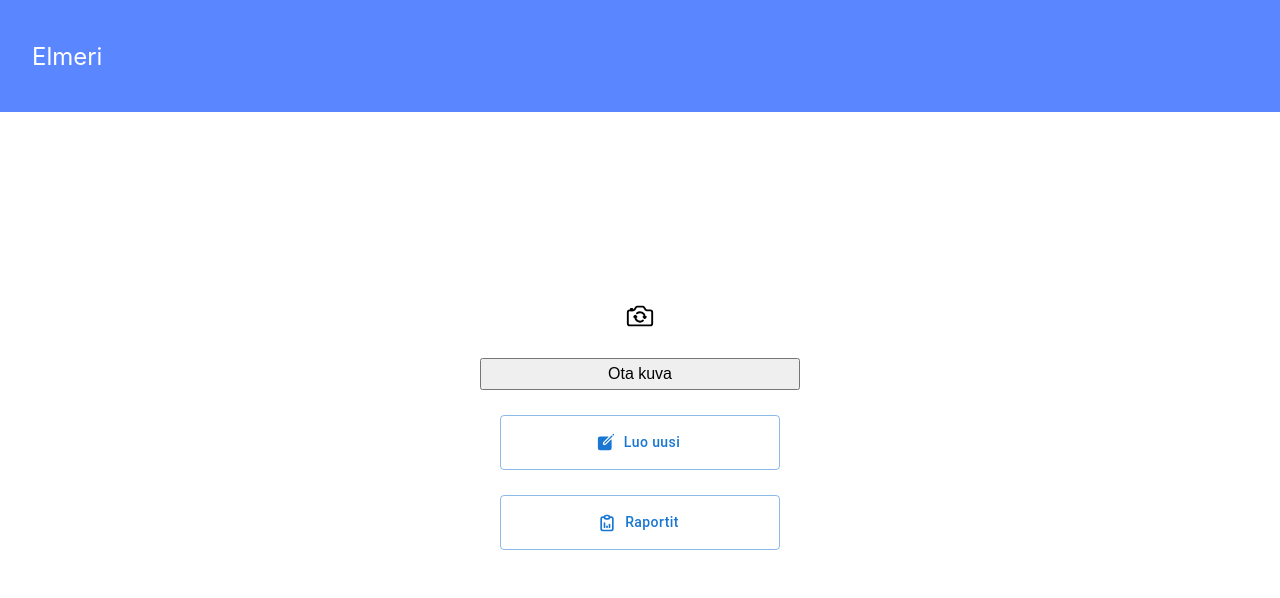
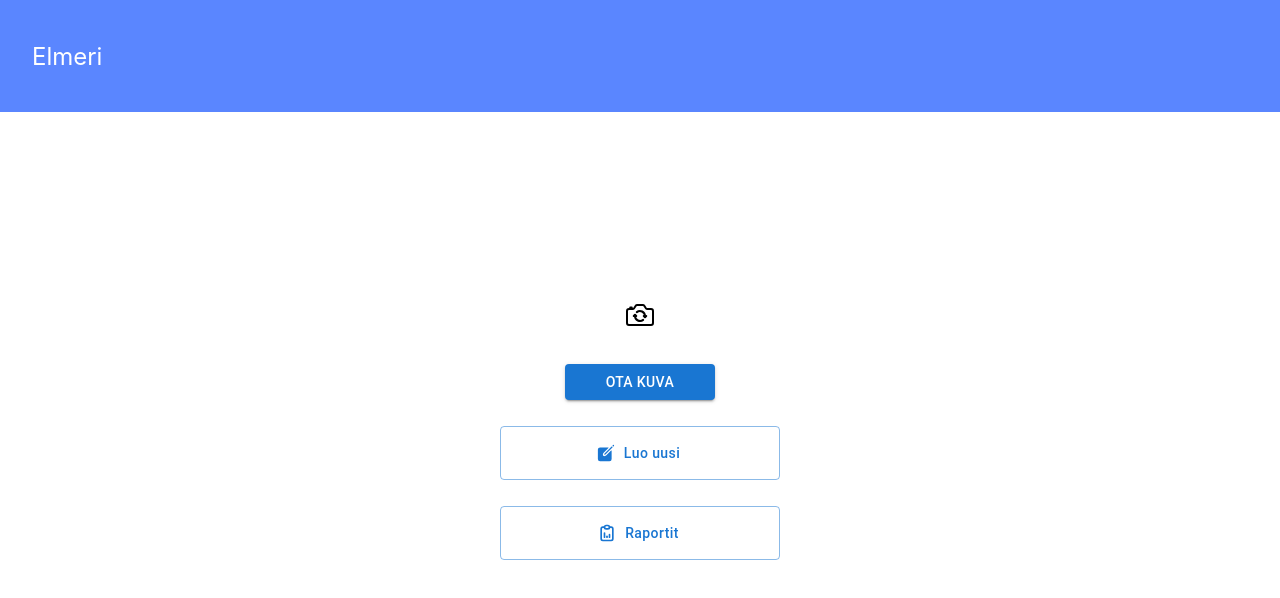
Before and after one commit to Saanah/Elmeri, a React (Create React App) app: page / in a window 1280 px wide. Shown: the top 598 px of the page. Built offline with nearby package versions, Linux system fonts and the light colour scheme; no server answers.

Commit message:
yhdistetty uusi raportin luonti ja kamera

```diff
--- a/src/App.css
+++ b/src/App.css
@@ -20,19 +20,20 @@
   align-items: center;
 }
 
-.btn-container {
-  margin-top: 10px;
+div.camera-container button {
+  width: 50%;
+}
+
+.camera-controls{
+  padding: 1rem;
+  margin-top: 0.3rem;
 }
 
 @media (max-width: 600px) {
   .camera-container {
     width: 100%;
   }
-  .btn-container {
-    margin-top: 5px;
-  }
 }
-
 
 .Ohjeet{
 
--- a/src/components/ReactCamera.jsx
+++ b/src/components/ReactCamera.jsx
@@ -2,6 +2,7 @@ import Webcam from "react-webcam";
 import "../App.css";
 import { IoCameraReverseOutline } from "react-icons/io5";
 import { useCallback, useRef, useState } from "react";
+import Button from "@mui/material/Button";
 
 //HOX! Works only with HTTPS connection -> 'HTTPS=true npm start'
 //Works with chrome, problems with firefox on mobile
@@ -33,20 +34,18 @@ export default function ReactCamera() {
       screenshotQuality={1}
       mirrored={mirrored}
       videoConstraints={{
-        facingMode: mirrored ? 'user' : 'environment',
+        facingMode: mirrored ? 'user' : 'environment',  //Etu- ja takakamera
       }}
       screenshotFormat="image/jpeg"/>
     )}
     <div className="camera-controls">
-        <IoCameraReverseOutline onClick={() => setMirrored(!mirrored)} size={30}/>
+        <IoCameraReverseOutline onClick={() => setMirrored(!mirrored)} size={32}/>
       </div>
-    <div className="btn-container">
       {imgSrc ? (
-        <button onClick={retakeImage}>Ota uusi kuva</button>
+        <Button variant="contained" onClick={retakeImage}>Ota uusi kuva</Button>
       ) : (
-        <button onClick={capture}>Ota kuva</button>
+        <Button variant="contained" onClick={capture}>Ota kuva</Button>
       )}
-    </div>
   </div>
   )
 }
```
